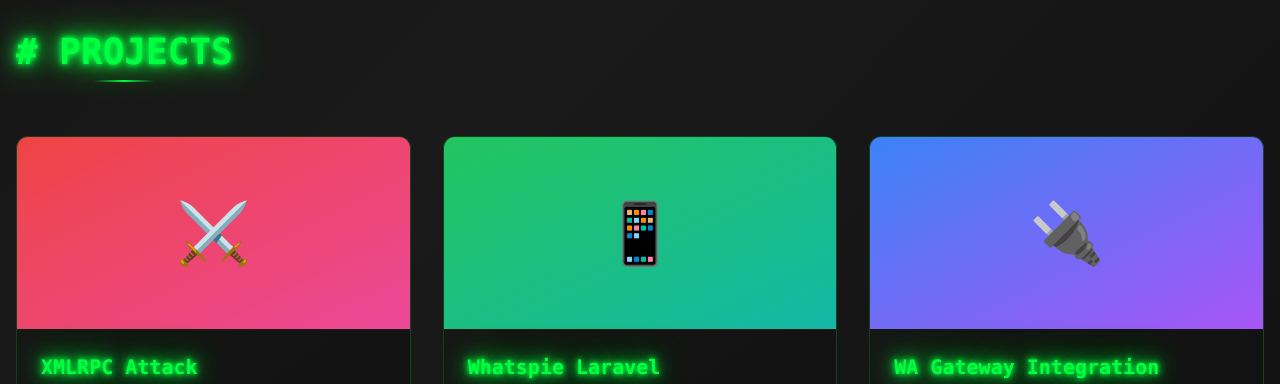
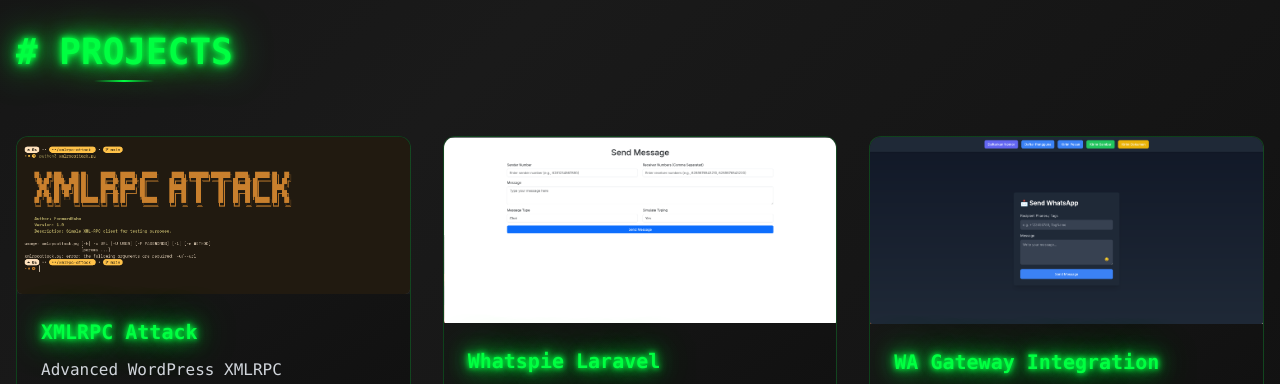
Before and after one commit to z4u10/r0xa, a plain HTML site: page index.html in a window 1280 px wide. Shown: the part 1460-1844 px from the top of the page. Drawn offline with nearby package versions, Linux system fonts and the light colour scheme.

Commit message:
Update Code

```diff
--- a/index.html
+++ b/index.html
@@ -506,8 +506,8 @@
       <h2 class="text-4xl font-bold text-center mb-16 section-title neon-text"># PROJECTS</h2>
       <div class="grid grid-cols-1 md:grid-cols-2 lg:grid-cols-3 gap-8">
         <div class="project-card rounded-xl transition-all duration-300">
-          <div class="h-48 bg-gradient-to-br from-red-500 to-pink-500 flex items-center justify-center">
-            <span class="text-6xl">⚔️</span>
+          <div class="h-50 bg-gradient-to-br from-red-500 to-pink-500 flex items-center justify-center">
+            <img src="image/xmlrpcpy.png">
           </div>
           <div class="p-6 relative z-10">
             <h3 class="text-xl font-bold mb-3 neon-text">XMLRPC Attack</h3>
@@ -524,8 +524,8 @@
         </div>
 
         <div class="project-card rounded-xl transition-all duration-300">
-          <div class="h-48 bg-gradient-to-br from-green-500 to-teal-500 flex items-center justify-center">
-            <span class="text-6xl">📱</span>
+          <div class="h-50 bg-gradient-to-br from-green-500 to-teal-500 flex items-center justify-center">
+            <img src="image/whatspie.png">
           </div>
           <div class="p-6 relative z-10">
             <h3 class="text-xl font-bold mb-3 neon-text">Whatspie Laravel</h3>
@@ -542,8 +542,8 @@
         </div>
 
         <div class="project-card rounded-xl transition-all duration-300">
-          <div class="h-48 bg-gradient-to-br from-blue-500 to-purple-500 flex items-center justify-center">
-            <span class="text-6xl">🔌</span>
+          <div class="h-50 bg-gradient-to-br from-blue-500 to-purple-500 flex items-center justify-center">
+            <img src="image/wa-gateway.png">
           </div>
           <div class="p-6 relative z-10">
             <h3 class="text-xl font-bold mb-3 neon-text">WA Gateway Integration</h3>
```
